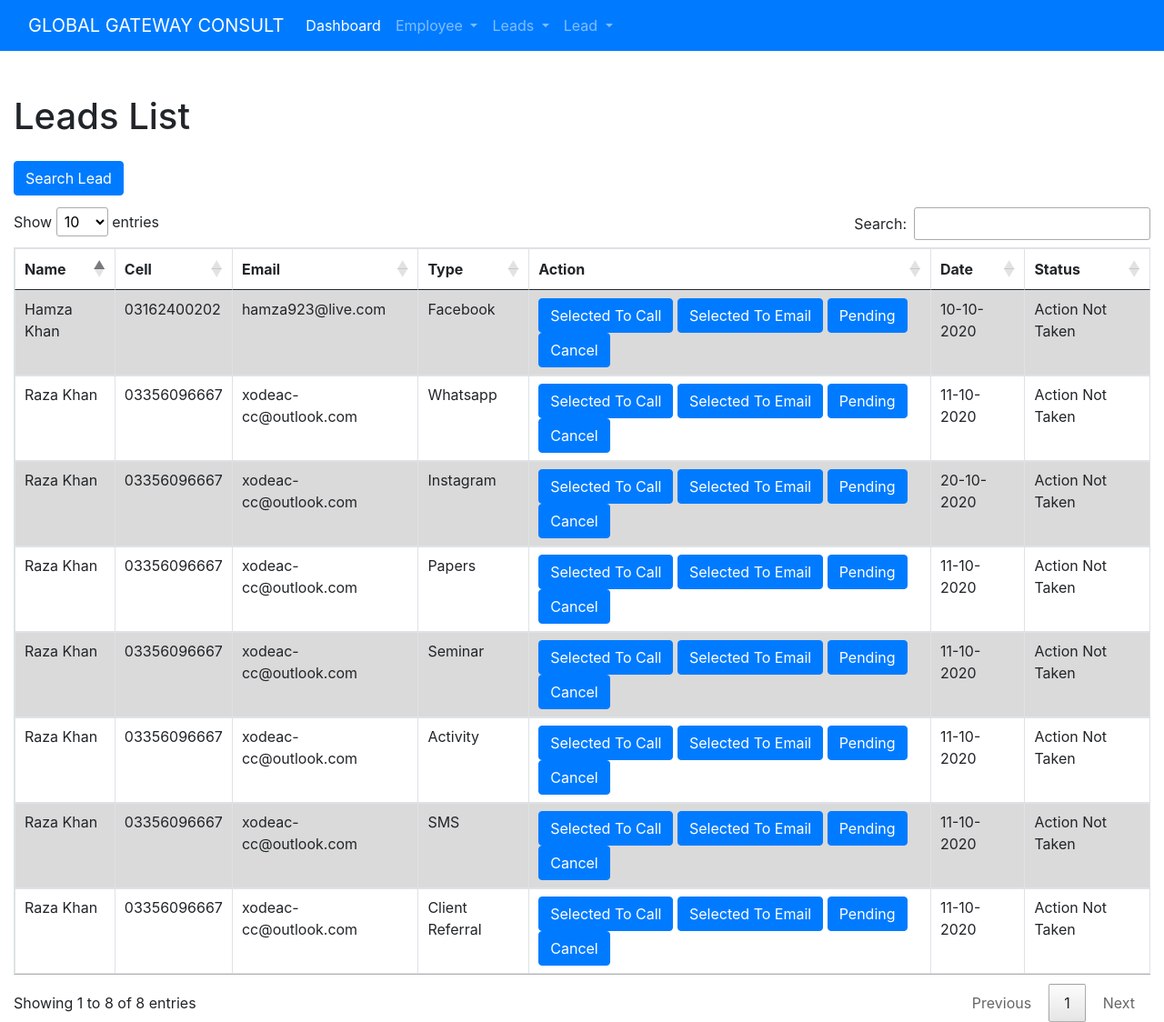
After one commit to hkbossdeveloper/GlobalCRM, a Flask app: page /Master/Dashboard/Leads/List/ in a window 1280 px wide. The commit adds this page. Shown: the whole page at 91% size. Run offline with Flask 2, Linux system fonts and the light colour scheme; some libraries are stand-ins or nearby versions.

```diff
--- a/Application/templates/Master/Base_Master.html
+++ b/Application/templates/Master/Base_Master.html
@@ -36,7 +36,7 @@
               </ul>
             </li>
             <li class="nav-item dropdown">
-              <a class="nav-link dropdown-toggle" href="#" id="navbarDropdown" role="button" data-toggle="dropdown" aria-expanded="false">
+              <a class="nav-link dropdown-toggle" href="" id="navbarDropdown" role="button" data-toggle="dropdown" aria-expanded="false">
                 Leads
               </a>
               <ul class="dropdown-menu" aria-labelledby="navbarDropdown">
@@ -47,7 +47,7 @@
               </ul>
             </li>
             <li class="nav-item dropdown">
-              <a class="nav-link dropdown-toggle" href="#" id="navbarDropdown" role="button" data-toggle="dropdown" aria-expanded="false">
+              <a class="nav-link dropdown-toggle" href="" id="navbarDropdown" role="button" data-toggle="dropdown" aria-expanded="false">
                 Lead
               </a>
               <ul class="dropdown-menu" aria-labelledby="navbarDropdown">
--- /dev/null
+++ b/Application/templates/Master/leads_list.html
@@ -0,0 +1,153 @@
+{% extends '/Master/Base_Master.html' %}
+{% block title  %} {{ pageContent.title }} {% endblock %}
+{% block content %}
+
+<div class="container-fluid">
+
+  <div class="main mt-5">
+    <h1 style="margin:3% 0% 2% 0%">Leads List</h1>
+    <button style="margin:0% 0% 1% 0%" class="btn btn-primary">Search Lead</button>
+    <table id="example" class="table table-striped table-bordered" style="width:100%;">
+        <thead>
+            <tr>
+                <th>Name</th>
+                <th>Cell</th>
+                <th>Email</th>
+                <th>Type</th>
+                <th>Action</th>
+                <th>Date</th>
+                <th>Status</th>
+            </tr>
+        </thead>
+        <tbody>
+            <tr>
+                <td>Hamza Khan</td>
+                <td>03162400202</td>
+                <td>hamza923@live.com</td>
+                <td>Facebook</td>
+                <td>
+                    <a href="" class="btn btn-primary">Selected To Call</a>
+                    <a href="" class="btn btn-primary">Selected To Email</a>
+                    <a href="" class="btn btn-primary">Pending</a>
+                    <a href="" class="btn btn-primary">Cancel</a>
+                </td>
+                <td>10-10-2020</td>
+                <td>Action Not Taken</td>
+            </tr>
+            <tr>
+                <td>Raza Khan</td>
+                <td>03356096667</td>
+                <td>xodeac-cc@outlook.com</td>
+                <td>Whatsapp</td>
+                <td>
+                    <a href="" class="btn btn-primary">Selected To Call</a>
+                    <a href="" class="btn btn-primary">Selected To Email</a>
+                    <a href="" class="btn btn-primary">Pending</a>
+                    <a href="" class="btn btn-primary">Cancel</a>
+                </td>
+                <td>11-10-2020</td>
+                <td>Action Not Taken</td>
+            </tr>
+            <tr>
+                <td>Raza Khan</td>
+                <td>03356096667</td>
+                <td>xodeac-cc@outlook.com</td>
+                <td>Instagram</td>
+                <td>
+                    <a href="" class="btn btn-primary">Selected To Call</a>
+                    <a href="" class="btn btn-primary">Selected To Email</a>
+                    <a href="" class="btn btn-primary">Pending</a>
+                    <a href="" class="btn btn-primary">Cancel</a>
+                </td>
+                <td>20-10-2020</td>
+                <td>Action Not Taken</td>
+            </tr>
+            <tr>
+                <td>Raza Khan</td>
+                <td>03356096667</td>
+                <td>xodeac-cc@outlook.com</td>
+                <td>Papers</td>
+                <td>
+                    <a href="" class="btn btn-primary">Selected To Call</a>
+                    <a href="" class="btn btn-primary">Selected To Email</a>
+                    <a href="" class="btn btn-primary">Pending</a>
+                    <a href="" class="btn btn-primary">Cancel</a>
+                </td>
+                <td>11-10-2020</td>
+                <td>Action Not Taken</td>
+            </tr>
+            <tr>
+                <td>Raza Khan</td>
+                <td>03356096667</td>
+                <td>xodeac-cc@outlook.com</td>
+                <td>Seminar</td>
+                <td>
+                    <a href="" class="btn btn-primary">Selected To Call</a>
+                    <a href="" class="btn btn-primary">Selected To Email</a>
+                    <a href="" class="btn btn-primary">Pending</a>
+                    <a href="" class="btn btn-primary">Cancel</a>
+                </td>
+                <td>11-10-2020</td>
+                <td>Action Not Taken</td>
+            </tr>
+            <tr>
+                <td>Raza Khan</td>
+                <td>03356096667</td>
+                <td>xodeac-cc@outlook.com</td>
+                <td>Activity</td>
+                <td>
+                    <a href="" class="btn btn-primary">Selected To Call</a>
+                    <a href="" class="btn btn-primary">Selected To Email</a>
+                    <a href="" class="btn btn-primary">Pending</a>
+                    <a href="" class="btn btn-primary">Cancel</a>
+                </td>
+                <td>11-10-2020</td>
+                <td>Action Not Taken</td>
+            </tr>
+            <tr>
+                <td>Raza Khan</td>
+                <td>03356096667</td>
+                <td>xodeac-cc@outlook.com</td>
+                <td>SMS</td>
+                <td>
+                    <a href="" class="btn btn-primary">Selected To Call</a>
+                    <a href="" class="btn btn-primary">Selected To Email</a>
+                    <a href="" class="btn btn-primary">Pending</a>
+                    <a href="" class="btn btn-primary">Cancel</a>
+                </td>
+                <td>11-10-2020</td>
+                <td>Action Not Taken</td>
+            </tr>
+            <tr>
+                <td>Raza Khan</td>
+                <td>03356096667</td>
+                <td>xodeac-cc@outlook.com</td>
+                <td>Client Referral</td>
+                <td>
+                    <a href="" class="btn btn-primary">Selected To Call</a>
+                    <a href="" class="btn btn-primary">Selected To Email</a>
+                    <a href="" class="btn btn-primary">Pending</a>
+                    <a href="" class="btn btn-primary">Cancel</a>
+                </td>
+                <td>11-10-2020</td>
+                <td>Action Not Taken</td>
+            </tr>
+        </tfoot>
+    </table>
+</div>
+
+
+</div>
+<script>
+    function startTime(){
+        jQuery('#example').DataTable({
+
+        });
+        $('#min').keyup( function() { table.draw(); } );
+        $('#max').keyup( function() { table.draw(); } );
+    } ;
+</script>
+
+  </div>
+</div>
+{% endblock %}
--- a/Application/views/Master/leads.py
+++ b/Application/views/Master/leads.py
@@ -9,3 +9,12 @@ def leads_create():
         "title": "GGC - LEADS PANEL"
     }
     return render_template('Master/create_leads.html', pageContent=pageContent)
+
+
+
+@app.route('/Master/Dashboard/Leads/List/')
+def leads_list():
+    pageContent = {
+        "title": "GGC - LEADS LIST"
+    }
+    return render_template('Master/leads_list.html', pageContent=pageContent)
--- a/wsgi.py
+++ b/wsgi.py
@@ -1,4 +1,5 @@
 from program import app
 
 
-if __name__ == '__main__':    app.run()
+if __name__ == '__main__':
+    app.run()
```
